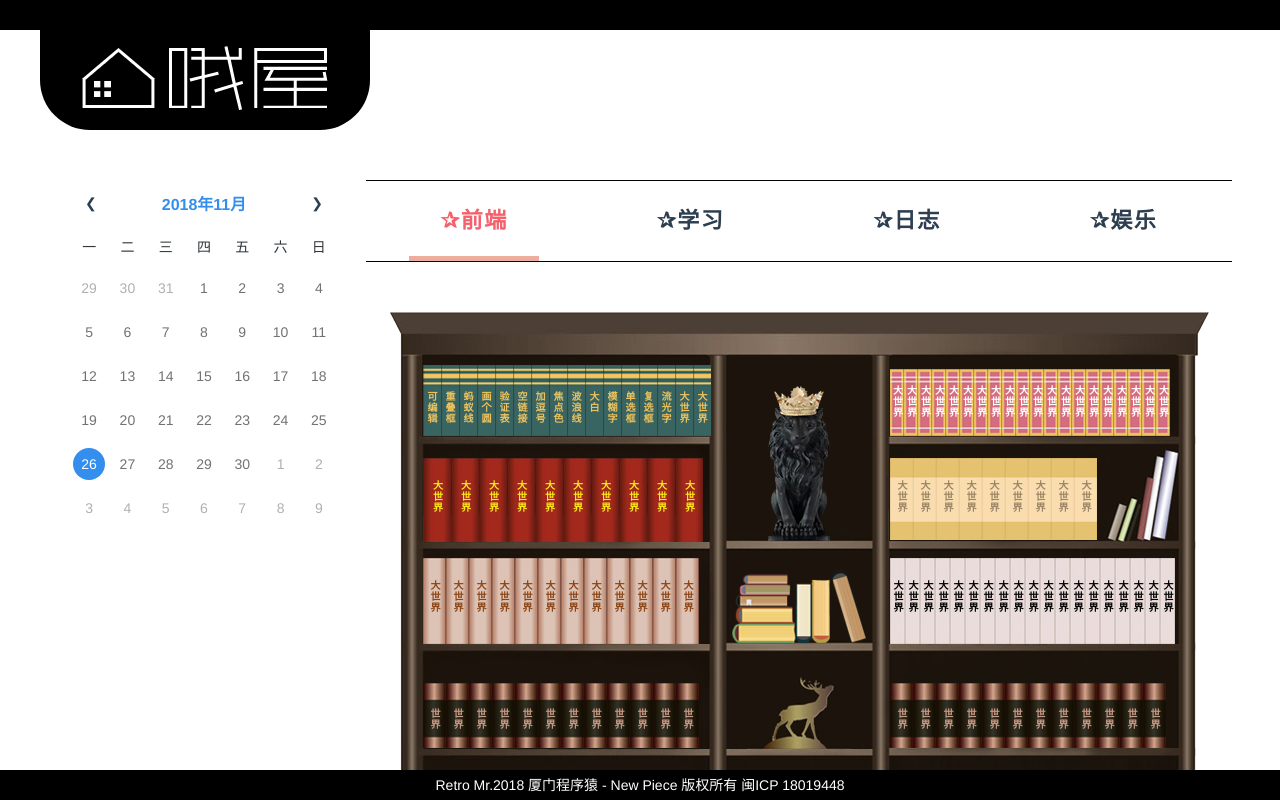
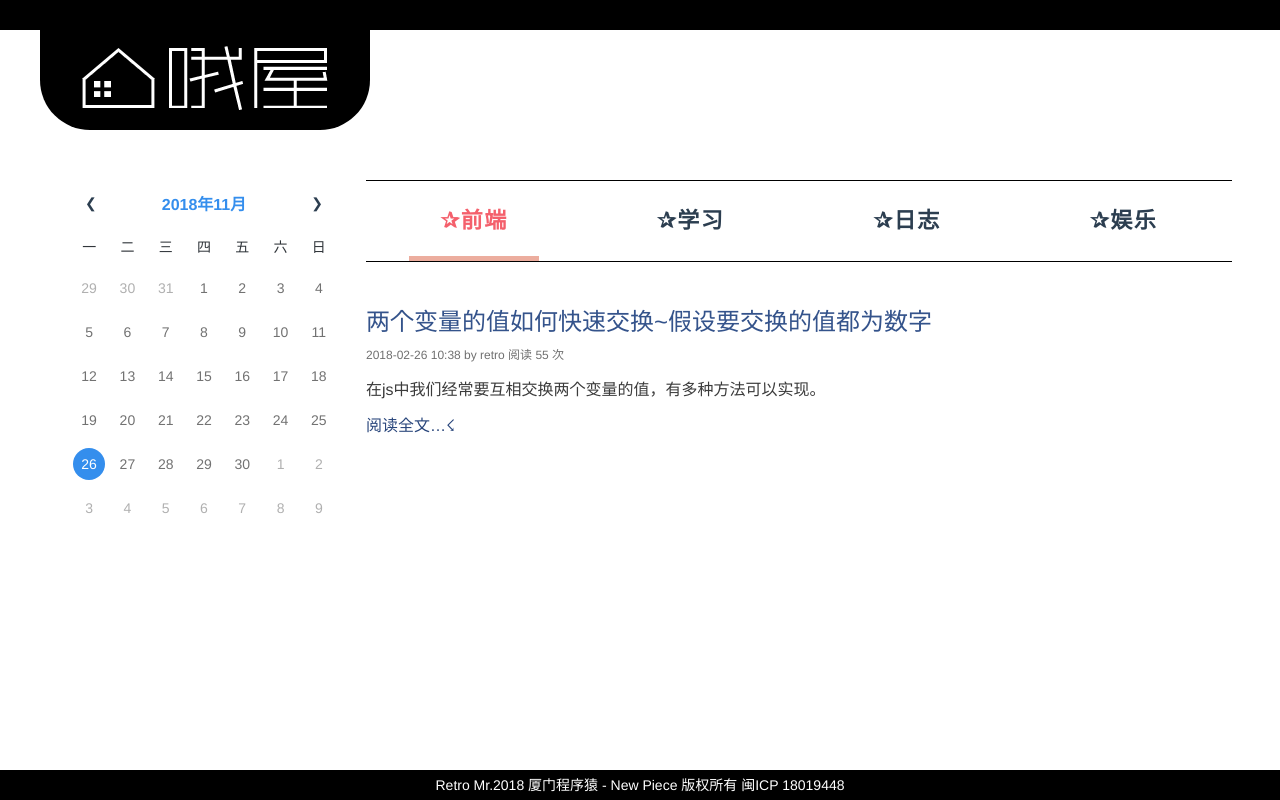
Before and after one commit to MrRetro/myBlog, a Vue app: page / in a window 1280 px wide. Both pictures are taken after a click on the item "✰前端". Shown: the top 800 px of the page. Built offline with nearby package versions, Linux system fonts and the light colour scheme.

Commit message:
列表页&&详情

```diff
--- a/src/router/index.ts
+++ b/src/router/index.ts
@@ -25,6 +25,16 @@ export default new Router({
   routes: [
     {
       path: '/',
+      name: 'Main',
+      component: Main
+    },
+    {
+      path: '/list/:type',
+      name: 'Main',
+      component: Main
+    },
+    {
+      path: '/list/:type/:id',
       name: 'Main',
       component: Main
     },
--- a/src/views/Article/circle.vue
+++ b/src/views/Article/circle.vue
@@ -9,7 +9,7 @@ import Vue from 'vue'
 import Component from 'vue-class-component'
   @Component({
   })
-export default class Circle extends Vue {
+export default class Circle2 extends Vue {
   }
 </script>
 <style scoped>
--- /dev/null
+++ b/src/views/Article/detail/index.vue
@@ -0,0 +1,68 @@
+<template>
+  <div class="retro">
+    <h2 id="artID" vl="20" class="h2">两个变量的值如何快速交换~假设要交换的值都为数字 </h2>
+    <div class="postmetadata">
+      <small>这篇文章发布于 2018-02-26 10:38，阅读 55 次</small>
+    </div>
+    <p class="link">by
+      <a href="#">retro</a> from
+      <a href="http://2tro.com/article_detail.aspx?TypeID=2&amp;art=20">http://2tro.com/article_detail.aspx?TypeID=2&amp;art=20</a><br> 本文可全文转载，但需得到原作者书面许可，同时保留原作者和出处，摘要引流则随意。
+    </p>
+    <!--文章内容-->
+    <div class="content-txts">
+      <h2><br></h2><h3>方法一</h3><pre>var&nbsp;a&nbsp;=&nbsp;10,&nbsp;b&nbsp;=&nbsp;11,&nbsp;temp;
+temp&nbsp;=&nbsp;a;
+a&nbsp;=&nbsp;b;
+b&nbsp;=&nbsp;temp;</pre><p><br></p><h3>方法二</h3><pre>var&nbsp;a&nbsp;=&nbsp;10,&nbsp;b&nbsp;=&nbsp;11;
+a&nbsp;=&nbsp;b&nbsp;-&nbsp;a;
+b&nbsp;=&nbsp;b&nbsp;-&nbsp;a;
+a&nbsp;=&nbsp;a&nbsp;+&nbsp;b;</pre><p><br></p><h3>方法三</h3><pre>var&nbsp;a&nbsp;=&nbsp;10,&nbsp;b&nbsp;=&nbsp;11;
+a&nbsp;=&nbsp;a&nbsp;^&nbsp;b;
+b&nbsp;=&nbsp;a&nbsp;^&nbsp;b;
+a&nbsp;=&nbsp;a&nbsp;^&nbsp;b;</pre><p><br></p>
+    </div>
+
+    <p class="link bottom">本文为原创文章，会经常更新知识点以及修正一些错误，因此转载请保留原出处，方便溯源，避免陈旧错误知识的误导，同时有更好的阅读体验。<br> 本文地址：
+      <a href="http://2tro.com/article_detail.aspx?TypeID=2&amp;art=20">http://2tro.com/article_detail.aspx?TypeID=2&amp;art=20</a>
+    </p>
+
+  </div>
+</template>
+
+<script lang="ts">
+import Vue from 'vue'
+import Component from 'vue-class-component'
+@Component({
+  props: {
+    type: { type: String, default: 'front' }
+  }
+})
+export default class Detail extends Vue {
+}
+</script>
+<style lang="less" scoped>
+.retro{
+  float: left;
+  position: relative;
+  z-index: 1;
+  top: 40px;
+  width: 100%;
+  text-align: left;
+  animation: action .5s;
+}
+@keyframes action
+{
+  from {opacity: 0; transform: translateX(10px)}
+  to {opacity: 1; transform: translateX(0px)}
+}
+.retro .head{float: left; width: 100%; height: 0.074*1000px;}
+.retro .head .p-logo{float: left; margin-top: 0.017*1000px;}
+.retro .head .p-logo .sp-txt{float: left; font-size: 0.028*1000px; height: 0.04*1000px; line-height: 0.04*1000px; color: #323232; font-weight: bold; display: inline-block; margin-left: 0.03*1000px;}
+.retro .head .p-word{float: right; font-size: 0.012*1000px; line-height: 0.02*1000px; color: #323232; margin-top: 0.05*1000px;}
+.postmetadata{clear: both; font-size: 87.5%;}
+.postmetadata small{font-size: 100%; color: #777; line-height: 0.036*1000px;}
+.link{background: #f5f5f5; background-color: rgba(0, 0, 0, 0.05); border-left: 0.005*1000px solid #ccc; font-size: 0.014*1000px; padding: 0.006*1000px 0.008*1000px; font-family: 'Microsoft JhengHei';}
+.link.bottom{margin-bottom: 10px;}
+.content-txts{padding: 0.01*1000px 0*1000px;line-height:0.03*1000px;}
+pre{padding: 10px;margin: 5px 0;font-size: 13px;background-color: #fff;border: 1px dashed #ccc;color: #00F;white-space: pre-wrap;word-break: break-all;font-family: "Lucida Console", Consolas, Monaco;}
+</style>
--- /dev/null
+++ b/src/views/Article/list/index.vue
@@ -0,0 +1,71 @@
+<template>
+  <ul class="ul-txts">
+    <li
+      v-for="(item,i) in data"
+      :key="i"
+      class="li-item"
+    >
+      <p class="p-title"><a @click="onDetail(type,item.id)">{{item.name}}</a></p>
+      <p class="p-info">{{item.time}} by {{item.author}} 阅读 {{item.times}} 次</p>
+      <p class="p-abstract">{{item.subName}}</p>
+      <p class="p-abstract"><a :href="`/list/${type}/${item.id}`"></a></p>
+      <p class="p-desc"><a :href="`/list/${type}/${item.id}`">阅读全文…☇</a></p>
+    </li>
+  </ul>
+</template>
+
+<script lang="ts">
+import Vue from 'vue'
+import Component from 'vue-class-component'
+@Component({
+  props: {
+    type: { type: String, default: 'front' },
+    data: {
+      type: Array,
+      default: () => [
+        {
+          id: 10001,
+          name: '两个变量的值如何快速交换~假设要交换的值都为数字',
+          time: '2018-02-26 10:38',
+          author: 'retro',
+          times: 55,
+          subName: '在js中我们经常要互相交换两个变量的值，有多种方法可以实现。'
+        }
+      ]
+    }
+  }
+})
+export default class List extends Vue {
+  onDetail (type: String, id: String) {
+    this.$emit('onDetail', type, id)
+  }
+}
+</script>
+<style lang="less" scoped>
+  .ul-txts{
+    float: left;
+    width: 100%;
+    list-style: none;
+    text-align: left;
+    margin-top: 20px;
+    animation: action .5s;
+  }
+  @keyframes action
+  {
+    from {opacity: 0; transform: translateX(10px)}
+    to {opacity: 1; transform: translateX(0px)}
+  }
+  .ul-txts .li-item{float: left; width: 100%; margin: 20px 0px 30px 0px;}
+  .ul-txts .li-item.active{background-color: #f7f7f8; padding: 20px; width: 1126px;}
+  .ul-txts .li-item .p-title > a{font-size: 24px; color: #34538b;text-decoration: none;}
+  .ul-txts .li-item .p-title > a:hover{color: #527ED1;cursor: pointer;}
+  .ul-txts .li-item .p-info{font-size: 12px; color: #707070; margin: 8px 0px 014px 0px;}
+  .ul-txts .li-item .p-abstract{font-size: 16px; color: #3b3b3b; line-height: 28px;}
+  .ul-txts .li-item .p-desc{margin: 8px 0px;}
+  .ul-txts .li-item .p-desc > a{font-size: 16px; color: #28457b;text-decoration: none;}
+  .ul-txts .li-item .p-desc > a:hover{border-bottom: 1px solid #28457b;}
+  .ul-txts .li-item .p-label{font-size: 14px; color: #777777; line-height: 24px;}
+  .ul-txts .li-item .p-label > a{color: #28457b;text-decoration: none;}
+  .ul-txts .li-item .p-label > a:hover{border-bottom: 1px solid #28457b;}
+
+</style>
--- a/src/views/main/component/Bookcase.vue
+++ b/src/views/main/component/Bookcase.vue
@@ -203,6 +203,7 @@ export default class bookcase extends Vue {
   margin-left: 23.5px;
   width: 819px;
   height: 682px;
+  margin-top: 50px;
   background: url("../../../assets/book_desk.png");
 }
 </style>
--- a/src/views/main/component/LogoRow.vue
+++ b/src/views/main/component/LogoRow.vue
@@ -2,7 +2,9 @@
   <div class="logo-box">
     <div class="logo-content">
       <p class="left">
-        <img class="img" src="../../../assets/logo.png" alt="">
+        <a href="/">
+          <img class="img" src="../../../assets/logo.png" alt="">
+        </a>
       </p>
     </div>
   </div>
--- a/src/views/main/component/NavBox.vue
+++ b/src/views/main/component/NavBox.vue
@@ -5,7 +5,7 @@
       :class="{'cur':selectIndex === i}"
       v-for="(item,i) in data"
       :key="i"
-      @click="handleSelectNav(i)"
+      @click="handleSelectNav(i,item.type)"
     >
       {{item.name}}
       <span class="border"></span>
@@ -20,7 +20,7 @@ import Component from 'vue-class-component'
     props: {
       data: {
         type: Array,
-        default: [
+        default: () => [
           {name: '✰前端', type: 'front'},
           {name: '✰学习', type: 'study'},
           {name: '✰日志', type: 'logic'},
@@ -33,8 +33,9 @@ export default class NavBox extends Vue {
     selectIndex: Number = -1
 
     // 选中导航菜单项
-    handleSelectNav (index:Number) {
+    handleSelectNav (index:Number, type:String) {
       this.selectIndex = index
+      this.$emit('onSelectType', type)
     }
   }
 </script>
@@ -46,7 +47,6 @@ export default class NavBox extends Vue {
   list-style: none;
   border-top: 1px solid black;
   border-bottom: 1px solid black;
-  margin-bottom: 50px;
 }
 .nav-box .li-item{
   position: relative;
--- a/src/views/main/index.vue
+++ b/src/views/main/index.vue
@@ -7,9 +7,22 @@
       <div class="left-box" slot="left">
         <calendar />
       </div>
-      <div class="right-box" slot="right">
-        <nav-box />
-        <bookcase :data="bookData" @event-change="onChangeArticle" />
+      <div class="right-box" slot="right" >
+        <nav-box @onSelectType="onSelectType" />
+        <!--<div class="content-box">-->
+          <Detail
+            v-if="id"
+          />
+          <List
+            v-else-if="type"
+            @onDetail="onDetail"
+          />
+          <bookcase
+            v-else
+            :data="bookData"
+            @event-change="onChangeArticle"
+          />
+        <!--</div>-->
       </div>
     </container>
     <page-explain
@@ -37,6 +50,8 @@ import Calendar from './component/Calendar.vue'
 import NavBox from './component/NavBox.vue'
 import Bookcase from './component/Bookcase.vue'
 import Modal from './component/Modal.vue'
+import List from '../Article/List/index.vue'
+import Detail from '../Article/detail/index.vue'
 // import Axios from 'axios'
 // @Component 修饰符注明了此类为一个 Vue 组件
 
@@ -48,10 +63,12 @@ import Modal from './component/Modal.vue'
     Calendar,
     NavBox,
     Bookcase,
-    Modal
+    Modal,
+    List,
+    Detail
   }
 })
-export default class main extends Vue {
+export default class Main extends Vue {
   bookData: Object = {
     row1column1: [
       {id: '10001', name: '可编辑', href: 'edit'},
@@ -290,8 +307,12 @@ export default class main extends Vue {
   isModal:Boolean = false
 
   // 页尾
-  date:Date = new Date();
+  date:Date = new Date()
   pageTail: String = `Retro Mr.${this.date.getFullYear()} 厦门程序猿 - New Piece  版权所有 闽ICP 18019448`
+
+  // 当前类别 && 当前文章id
+  type:String = ''
+  id:String = ''
 
   get getWindowHeight () {
     return window.outerHeight
@@ -303,6 +324,18 @@ export default class main extends Vue {
     if (href) {
       this.src = href
     }
+  }
+
+  // 选择类别
+  onSelectType (type: String) {
+    // console.log(type)
+    this.type = type
+    this.id = ''
+  }
+  // 文章id
+  onDetail (type: String, id: String) {
+    this.type = type
+    this.id = id
   }
   onChangeModal (status:Boolean) {
     this.isModal = status
@@ -324,6 +357,14 @@ export default class main extends Vue {
     } catch (e) {
       console.log(e)
     }
+    try {
+      let {type, id} = this.$route.params
+      this.type = type
+      this.id = id
+    } catch (e) {
+      console.log('router-err==>', e)
+    }
+
     // Axios.get('http://localhost:3003/')
     //   .then(res => {
     //     console.log(res)
@@ -350,4 +391,8 @@ export default class main extends Vue {
     width: 866px;
     margin-left: 28px;
   }
+  .content-box{
+    float: left;
+    width: 100%;
+  }
 </style>
```
